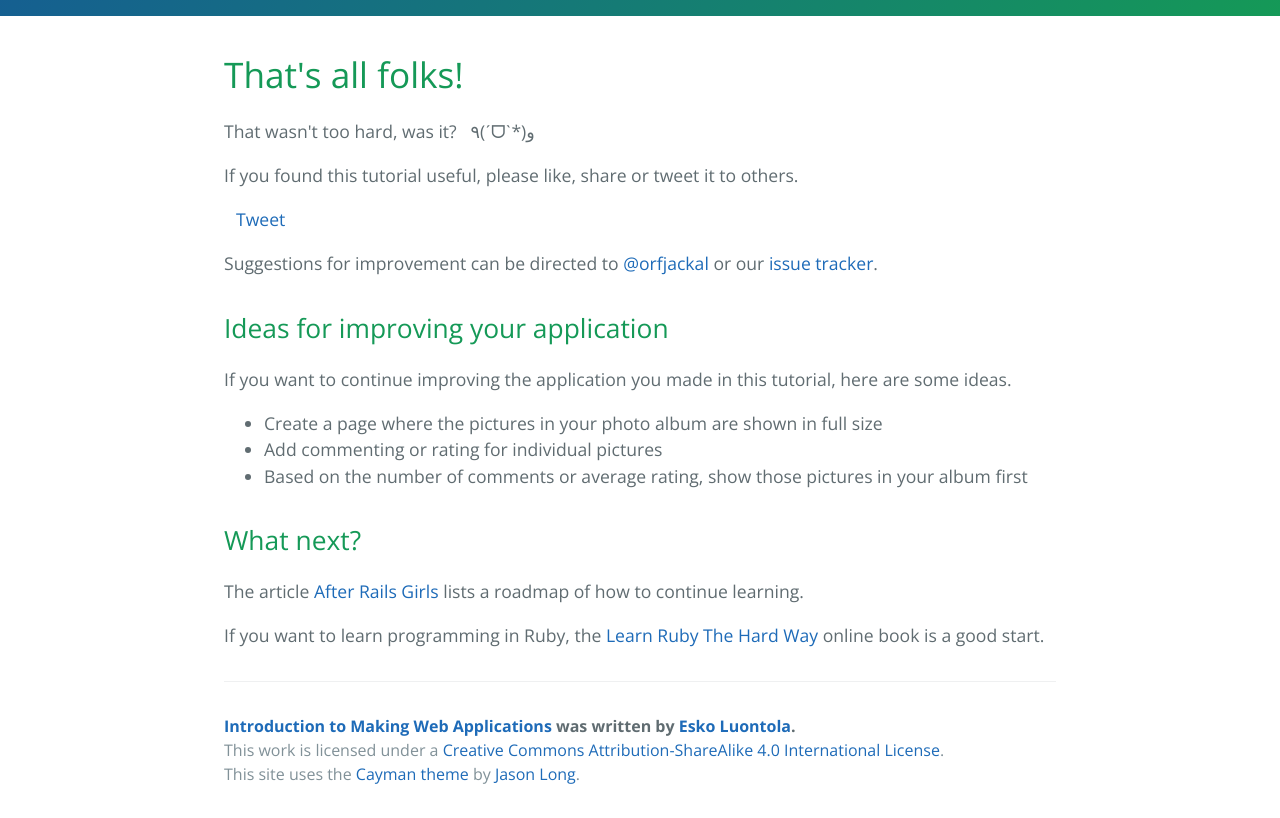
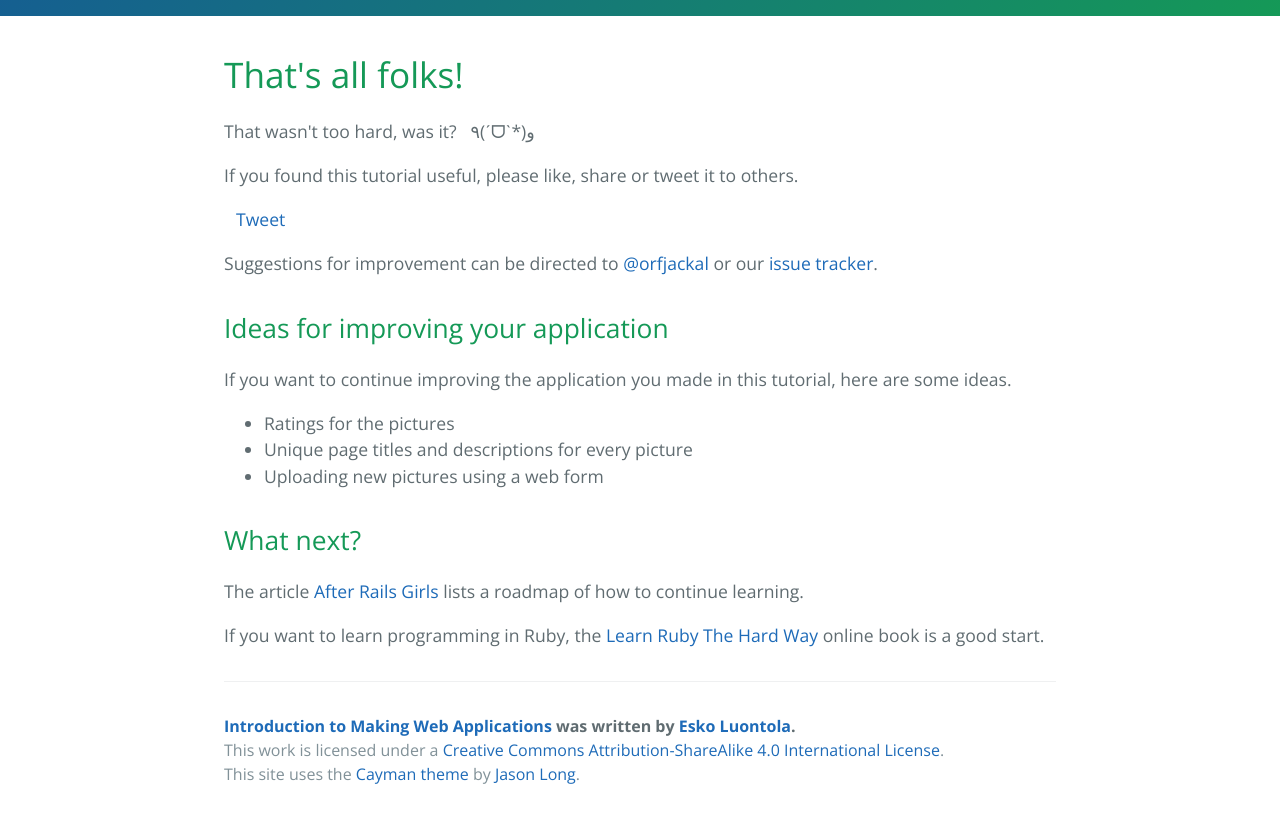
Before and after one commit to luontola/web-intro, a Jekyll site: the page built from the-end.html, in a window 1280 px wide. Shown: the part 320-1138 px from the top of the page. Built offline with Jekyll 4.4.1, drawn with Linux system fonts in a browser that asks for light colours; Markdown is read by kramdown in place of the engine named in the settings; comment, search, counter and statistics services are not loaded.

Commit message:
Updated the end to match the new example solution

```diff
--- a/the-end.html
+++ b/the-end.html
@@ -39,10 +39,11 @@ permalink: /the-end/
 <p>If you want to continue improving the application you made in this tutorial, here are some ideas.</p>
 
 <ul>
-  <li>Create a page where the pictures in your photo album are shown in full size</li>
-  <li>Add commenting or rating for individual pictures</li>
-  <li>Based on the number of comments or average rating, show those pictures in your album first</li>
+  <li>Ratings for the pictures</li>
+  <li>Unique page titles and descriptions for every picture</li>
+  <li>Uploading new pictures using a web form</li>
 </ul>
+
 
 <h2>What next?</h2>
 
```
Also changed, not shown: security.md (+0 -2 lines).
